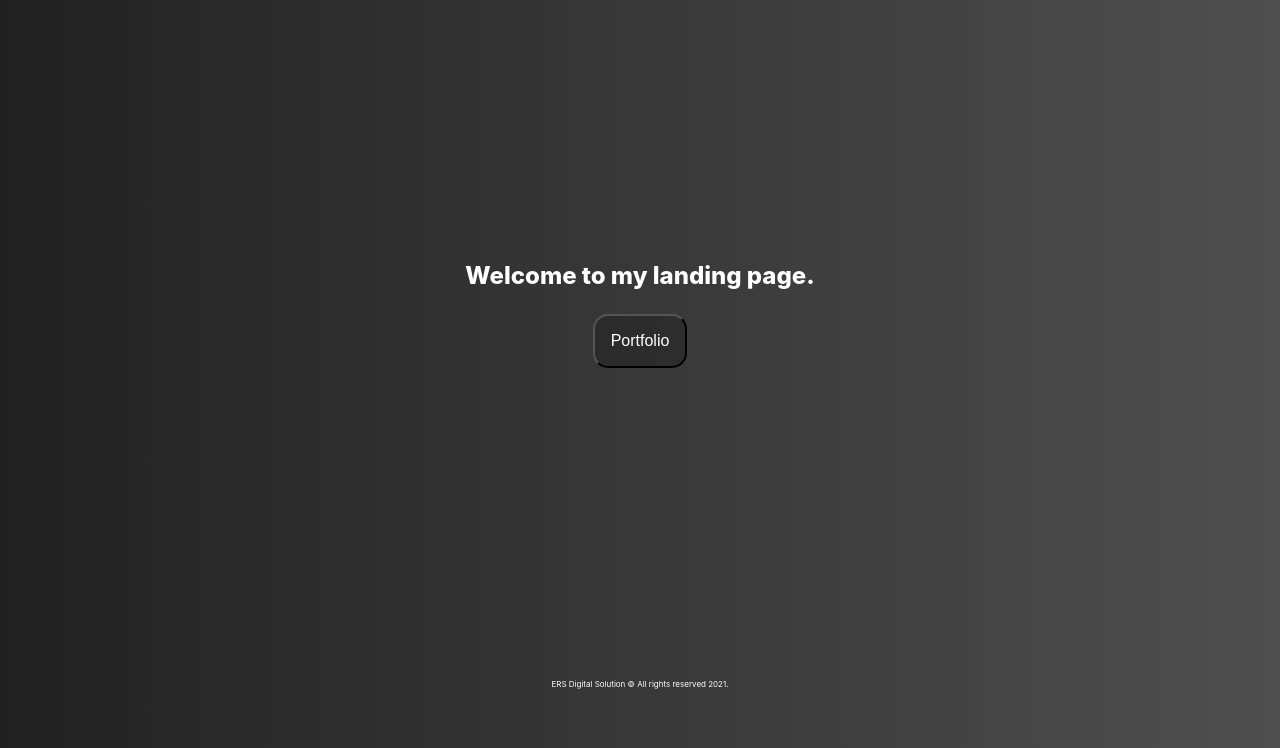
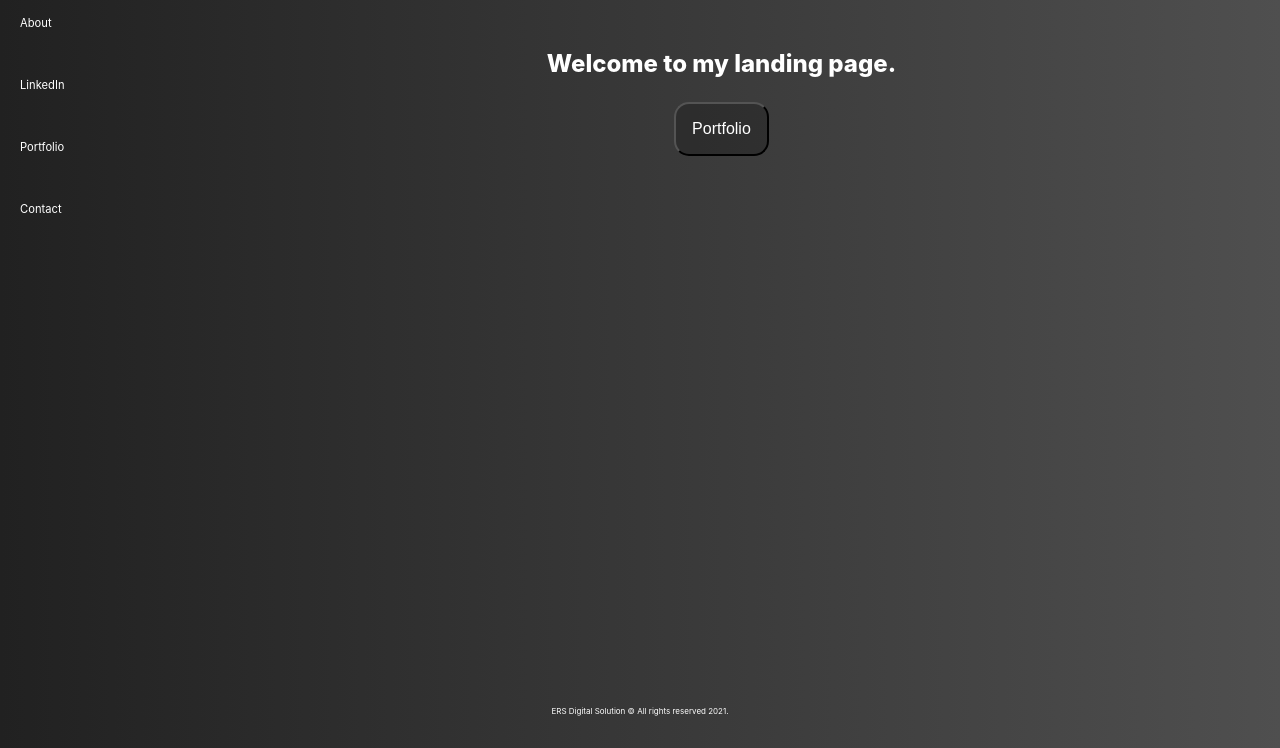
Before and after one commit to erwanfadlys/landingPage, a plain HTML site: page index.html in a window 1280 px wide. Shown: the part 52-800 px from the top of the page. Drawn offline with Linux system fonts and the light colour scheme.

Commit message:
Changed template position

```diff
--- a/index.html
+++ b/index.html
@@ -10,6 +10,7 @@
 
 
 <body>
+    <div class="contenHeadercontainer">
         <div class="navbar">
 
             <div class="logo">
@@ -24,8 +25,8 @@
                 <p class="portfolio"><a href="underconstruction.html" target="_blank">Portfolio</a></p>
 
                 <p class="contact"><a href="mailto:erwan.fadlys@gmail.com" target="_blank">Contact</a></p>
+            </div>
 
-        </div>
         </div>
 
             <div class="content">
@@ -38,13 +39,11 @@
                     </div>
                 </div>
             </div>
-
-
-
+    </div>
         <div class="footer">
             <p>ERS Digital Solution &copy; All rights reserved 2021.</p>
         </div>
+    </div>
 
-</div>
 </body>
 </html>
--- a/style.css
+++ b/style.css
@@ -6,11 +6,11 @@ body{
     min-height: 100vh;
     margin: 0;
     font-family: cursi, BlinkMacSystemFont, 'Segoe UI', Roboto, Oxygen, Ubuntu, Cantarell, 'Open Sans', 'Helvetica Neue', sans-serif;
-    justify-content: space-evenly;
+    justify-content: space-between;
     flex-direction: column;
 }
 
-.navbar{
+.navbar a{
     display: flex;
     justify-content: space-between;
     font-size: 0.7em;
@@ -30,6 +30,12 @@ body{
 .rightBar{
     display: flex;
     gap: 1em;
+    flex-direction: column;
+}
+
+.contenHeadercontainer{
+    display: flex;
+    flex-direction: row;
 }
 
 .content{
@@ -41,7 +47,7 @@ body{
     justify-content: center;
     font-size: x-large;
     font-weight: 800;
-    font-family: -apple-system, BlinkMacSystemFont, 'Segoe UI', Roboto, Oxygen, Ubuntu, Cantarell, 'Open Sans', 'Helvetica Neue', sans-serif;
+    position: relative;
 
 }
 
@@ -62,7 +68,7 @@ body{
 
 }
 
-  .dropdown-content
+.dropdown-content
 {
     display: none;
     position: absolute;
@@ -97,7 +103,7 @@ body{
 .footer
 {
     display: flex;
-    flex: 0.2;
+    flex: 0.1;
     align-self: center;
     font-size: 0.5em;
     align-items: center;
@@ -118,7 +124,7 @@ a:visited{
 
 a:hover{
     transition: all 1s; /*This is to make the text grow, but remember, need to do the same on other div so that it can have shrinking effect */
-    font-size: 2.5em;
+    font-size: 1.5em;
     font-family: "Helvetica Neue",Helvetica,Arial;
     text-shadow: -1px -1px 0 rgb(59, 59, 59), 1px -1px 0 rgb(59, 59, 59), -1px 1px 0 #000, 1px 1px 0 rgb(59, 59, 59);
 }
```
Lines whose indentation alone changed are shown as unchanged.
